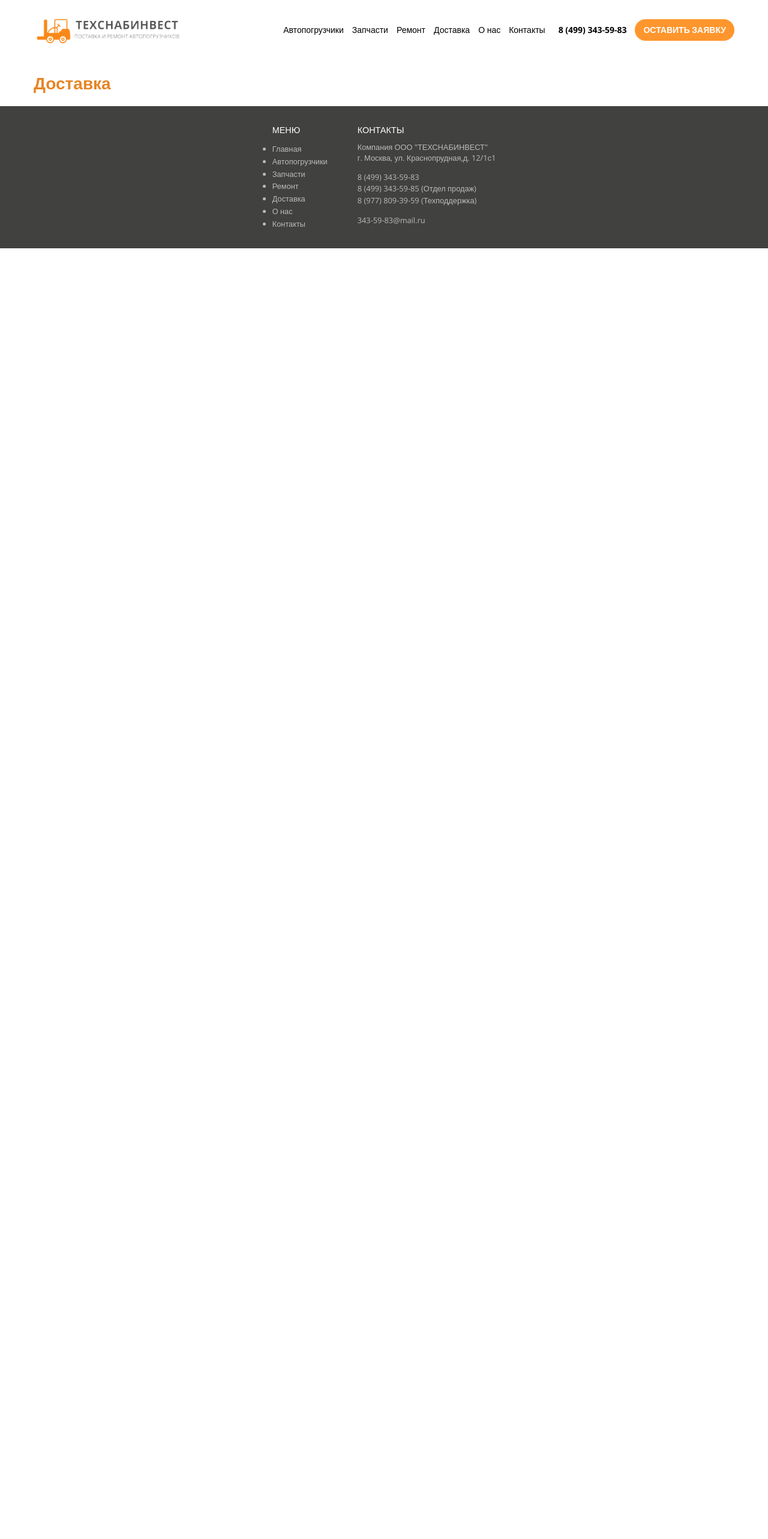
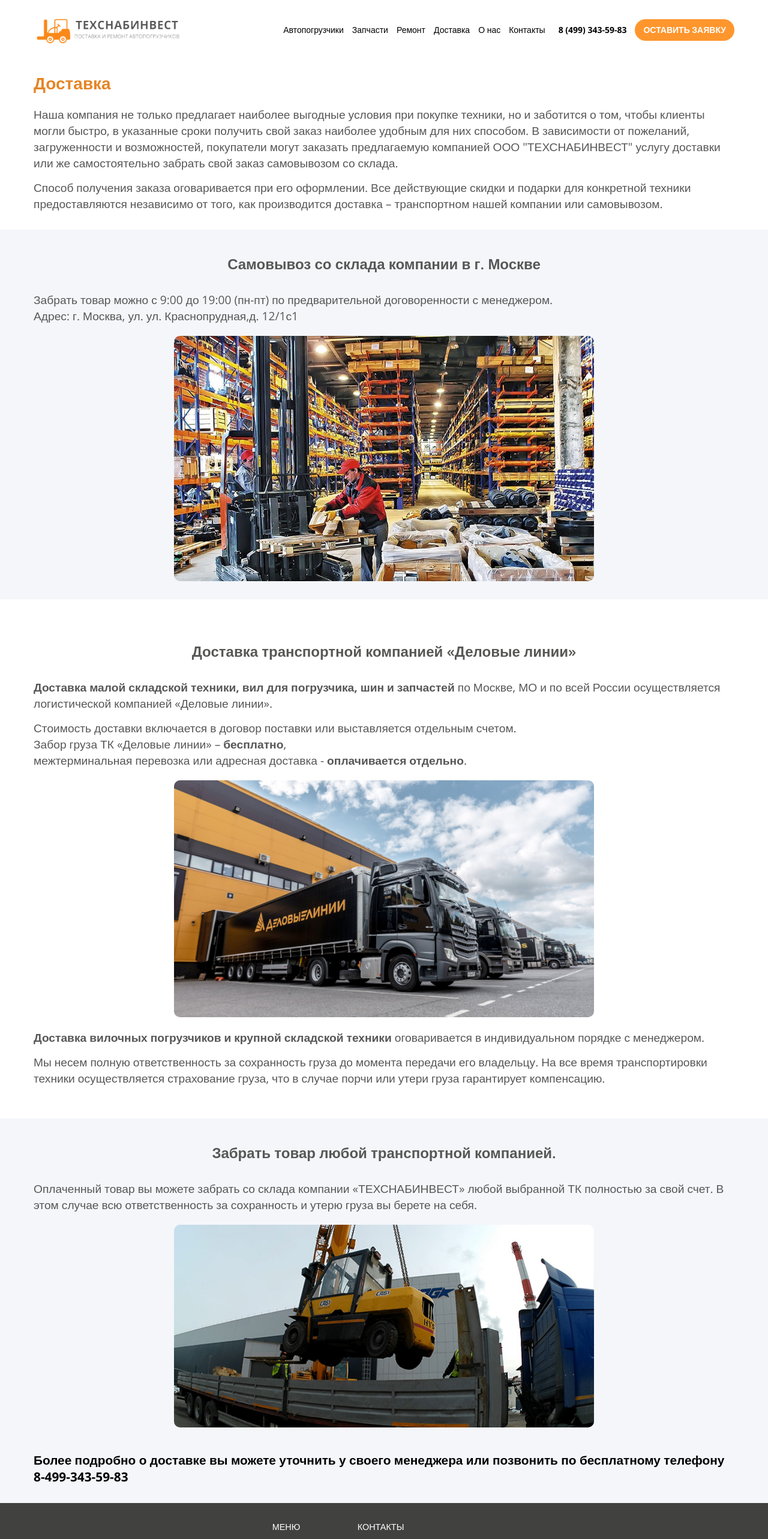
Before and after one commit to mascarponeee/techsnabinvest-website, a React (Create React App) app in the folder client/: page /delivery in a window 1280 px wide. Shown: the top 2566 px of the page at 60% size. Before the commit the page ends 800 px from the top, so only its background shows below. Built offline with nearby package versions, Linux system fonts and the light colour scheme.

Commit message:
added delivery page

```diff
--- a/client/src/pages/Delivery.jsx
+++ b/client/src/pages/Delivery.jsx
@@ -1,10 +1,54 @@
-import Clients from "../components/Clients"
+import "../styles/delivery.css"
 
 function Delivery() {
   return (
     <div className="Delivery">
       <div className='container'>
         <h1 className="page_title">Доставка</h1>
+        <p className="delivery-text">Наша компания не только предлагает наиболее выгодные условия при покупке техники, но и заботится о том, чтобы клиенты могли быстро, в указанные сроки получить свой заказ наиболее удобным для них способом. В зависимости от пожеланий, загруженности и возможностей, покупатели могут заказать предлагаемую компанией ООО "ТЕХСНАБИНВЕСТ" услугу доставки или же самостоятельно забрать свой заказ самовывозом со склада.</p>
+        <p className="delivery-text">
+        Способ получения заказа оговаривается при его оформлении. Все действующие скидки и подарки для конкретной техники предоставляются независимо от того, как производится доставка – транспортном нашей компании или самовывозом.</p>
+      </div>
+      <div className="bgd-highlight">
+        <div className="container">
+          <div className="delivery-block">
+            <h3 className="title">Самовывоз со склада компании в г. Москве </h3>
+            <p>Забрать товар можно с 9:00 до 19:00 (пн-пт) по предварительной договоренности с менеджером. <br />
+              Адрес: г. Москва, ул. ул. Краснопрудная,д. 12/1с1</p>
+            <div className="img-box">
+              <img src={require('../assets/delivery/01.jpg')} className="delivery-img" alt="" />
+            </div>
+          </div>
+        </div>
+      </div>
+
+      <div className="container">
+        <div className="delivery-block">
+            <h3 className="title">Доставка транспортной компанией «Деловые линии»</h3>
+            <p> <strong>Доставка малой складской техники, вил для погрузчика, шин и запчастей</strong> по Москве, МО и по всей России осуществляется логистической компанией «Деловые линии». </p>
+            <p>Стоимость доставки включается в договор поставки или выставляется отдельным счетом. <br />
+            Забор груза ТК «Деловые линии» – <strong>бесплатно</strong>, <br />
+            межтерминальная перевозка или адресная доставка - <strong>оплачивается отдельно</strong>.</p>
+            <div className="img-box">
+              <img src={require('../assets/delivery/02.jpg')} className="delivery-img" alt="" />
+            </div>
+            <p> <strong>Доставка вилочных погрузчиков и крупной складской техники</strong> оговаривается в индивидуальном порядке с менеджером. </p>
+            <p> Мы несем полную ответственность за сохранность груза до момента передачи его владельцу. На все время транспортировки техники осуществляется страхование груза, что в случае порчи или утери груза гарантирует компенсацию.</p>
+          </div>
+      </div>
+
+      <div className="bgd-highlight">
+        <div className="container">
+          <div className="delivery-block">
+            <h3 className="title">Забрать товар любой транспортной компанией.  </h3>
+            <p>Оплаченный товар вы можете забрать со склада компании «ТЕХСНАБИНВЕСТ» любой выбранной ТК полностью за свой счет. В этом случае всю ответственность за сохранность и утерю груза вы берете на себя.</p>
+            <div className="img-box">
+              <img src={require('../assets/delivery/03.jpg')} className="delivery-img" alt="" />
+            </div>
+
+            <h3 className="delivery-hgt">Более подробно о доставке вы можете уточнить у своего менеджера или позвонить по бесплатному телефону  8-499-343-59-83 </h3>
+          </div>
+        </div>
       </div>
     </div>
   );
--- /dev/null
+++ b/client/src/styles/delivery.css
@@ -0,0 +1,49 @@
+.delivery-text {
+  margin-bottom: 30px;
+}
+
+.delivery-block {
+  padding: 10px 0 10px;
+  margin-top: 30px;
+}
+
+.delivery-block .img-box {
+  width: 60%;
+  border-radius: 10px;
+  margin: 20px auto;
+  overflow: hidden;
+}
+
+.delivery-img {
+  width: 100%;
+  height: 100%;
+  object-fit: contain;
+}
+
+.delivery-block p,
+.delivery-text {
+  margin: 14px 0;
+  font-size: 1.2rem;
+  color: #575757;
+}
+
+.delivery-hgt {
+  font-size: 1.3rem;
+  font-weight: 700;
+  margin: 40px 0 20px;
+}
+
+@media (max-width: 600px) {
+  .delivery-block p,
+  .delivery-text {
+    font-size: 1rem;
+  }
+
+  .delivery-hgt {
+    font-size: 1.2rem;
+  }
+
+  .delivery-block .img-box {
+    width: 90%;
+  }
+}
```
